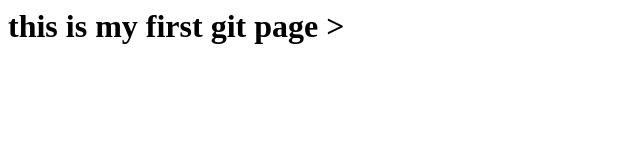
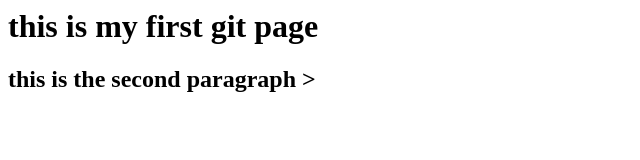
Before and after one commit to pishfekan/git-test, a website: page index.html in a window 1280 px wide. Shown: the whole page, without its empty margins (0-640 px from the left). Drawn offline with Linux system fonts and the light colour scheme.

Commit message:
My fourth Commit

```diff
--- a/index.html
+++ b/index.html
@@ -3,7 +3,8 @@
 <title> this i my first git</title>
 </head>
 <body>
-<h1> this is my first git page</h
+<h1> this is my first git page</>
+<h2>this is the second paragraph</>
 </body>
 
 
```
Also changed, not shown: package.json (added, +24 -0 lines), 2 other files.
